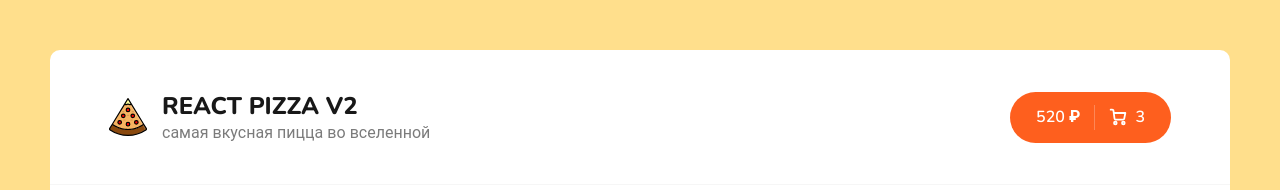
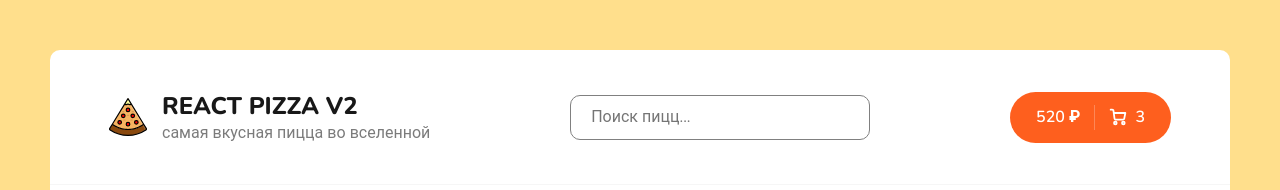
Before and after one commit to artzzon/react-pizza, a React (Vite) app: page / in a window 1280 px wide. Shown: the top 190 px of the page. Built offline with nearby package versions, Linux system fonts and the light colour scheme; no server answers.

Commit message:
add search component

```diff
--- a/src/components/Header.jsx
+++ b/src/components/Header.jsx
@@ -1,5 +1,6 @@
 import { Link } from "react-router-dom";
 import pizzaLogo from "../assets/img/pizza-logo.svg";
+import Search from "./Search";
 
 function Header() {
   return (
@@ -12,6 +13,7 @@ function Header() {
             <p>самая вкусная пицца во вселенной</p>
           </div>
         </Link>
+        <Search />
         <div className="header__cart">
           <Link to="/cart" className="button button--cart">
             <span>520 ₽</span>
--- /dev/null
+++ b/src/components/Search/Search.module.scss
@@ -0,0 +1,17 @@
+.root {
+  width: 300px;
+  height: 45px;
+  padding: 20px 20px;
+  border-radius: 10px;
+  border: 1px solid grey;
+
+  font-size: 16px;
+  transition: all 0.1s ease-in-out;
+
+  &:focus {
+    width: 350px;
+    border: 2px solid #fe5f1e;
+    color: #fe5f1e;
+    font-weight: bold;
+  }
+}
--- /dev/null
+++ b/src/components/Search/index.jsx
@@ -0,0 +1,8 @@
+import React from "react";
+import styles from "./Search.module.scss";
+
+export default function Search() {
+  return (
+    <input type="text" className={styles.root} placeholder="Поиск пицц..." />
+  );
+}
```
